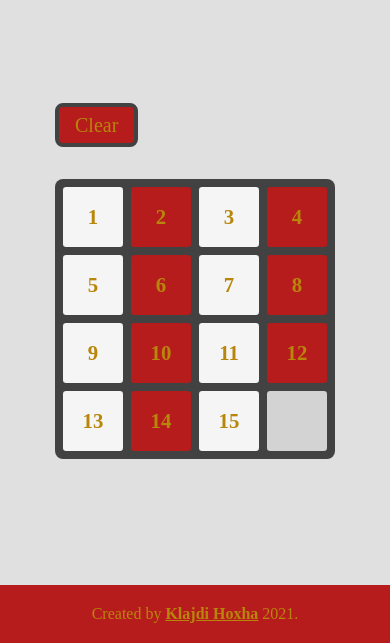
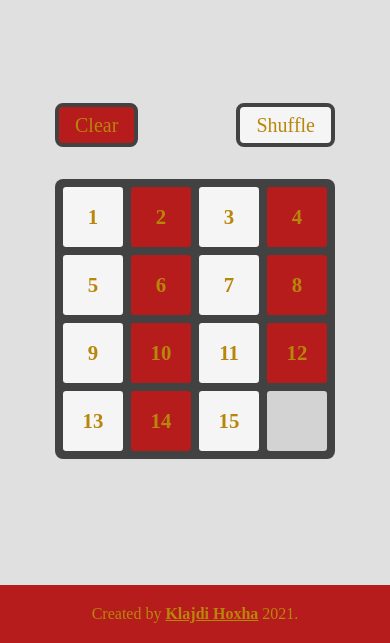
Before and after one commit to Davion/the-15-puzzle, a plain HTML site: page index.html in a window 390 px wide. Shown: the part 201-844 px from the top of the page. Drawn offline with Linux system fonts and the light colour scheme; a web font is replaced by a local one.

Commit message:
shuffle board btn styling

```diff
--- a/css/style.css
+++ b/css/style.css
@@ -46,9 +46,14 @@ main{
 .btn-container{
     width: 90%;
     margin-bottom: 2rem;
+    display: flex;
+    justify-content: space-between;
+    align-items: center;
 }
 
-.clear-board{
+
+.clear-board,
+.shuffle-board{
     border: 4px solid var(--board-background);
     border-radius: 0.5rem;
     cursor: pointer;
@@ -124,7 +129,8 @@ footer a{
         width: 280px;
     }
 
-    .clear-board{
+    .clear-board,
+    .shuffle-board{
         padding: 0.5rem 1rem;
     }
 
--- a/index.html
+++ b/index.html
@@ -23,6 +23,7 @@
         <main>
             <div class="btn-container">
                 <button class="clear-board red">Clear</button>
+                <button class="shuffle-board white">Shuffle</button>
             </div>
             <div class="board">
                 <div class="tile white">1</div>
```
